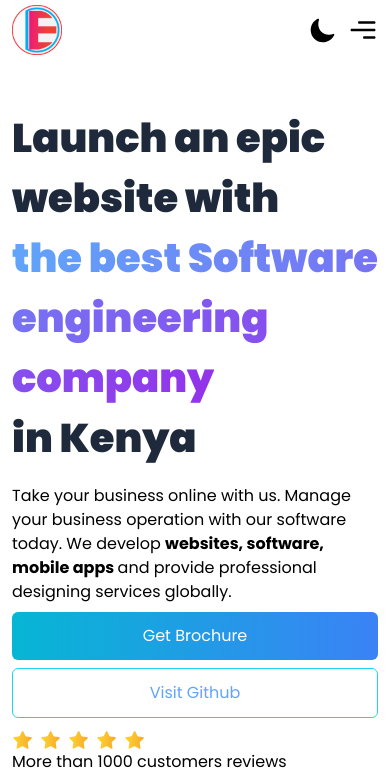
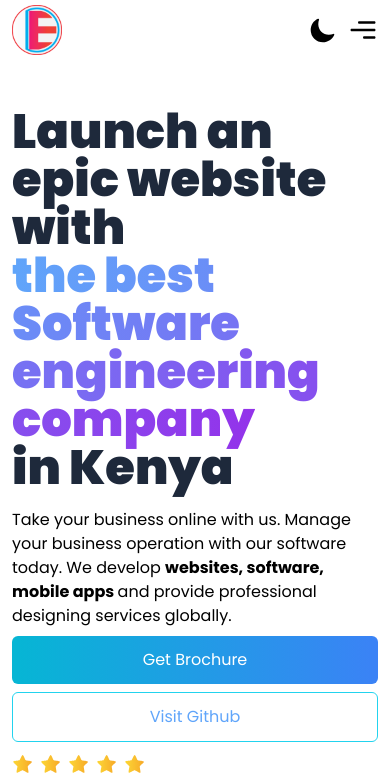
Before and after one commit to Arthur-Smart/Exquitech-Design-Africa, a Next.js app: page / in a window 390 px wide. Shown: the top 776 px of the page. Built offline with nearby package versions, Linux system fonts and the light colour scheme.

Commit message:
new commit

```diff
--- a/src/app/page.tsx
+++ b/src/app/page.tsx
@@ -52,8 +52,8 @@ export default function Home() {
           <p
             className={
               state.isDarkMode == true
-                ? "font-black text-[40px] md:text-5xl text-desc text-white"
-                : "font-black text-[40px] md:text-5xl text-desc text-slate-800 "
+                ? "font-black text-5xl text-desc text-white"
+                : "font-black text-5xl text-desc text-slate-800 "
             }
           >
             Launch an epic website with
```
